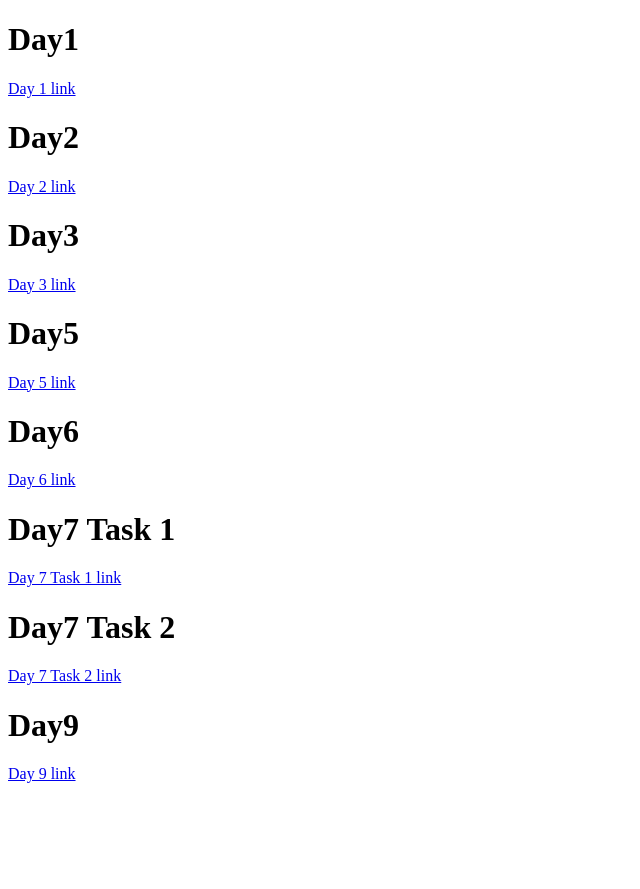
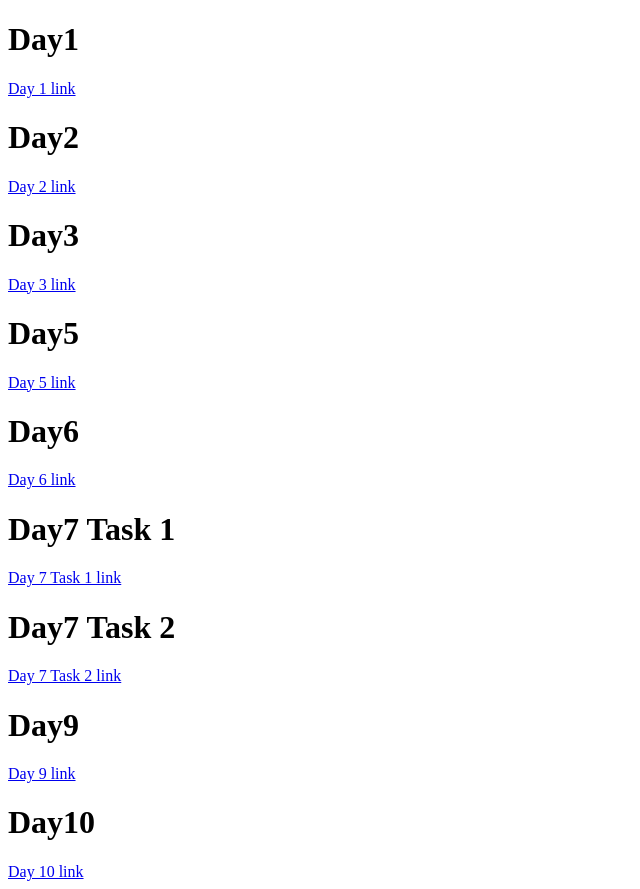
Before and after one commit to TarunAbhishek/10kcoders, a plain HTML site: page index.html in a window 1280 px wide. Shown: the whole page, without its empty margins (0-640 px from the left). Before the commit the page ends 800 px from the top, so only its background shows below. Drawn offline with Linux system fonts and the light colour scheme.

Commit message:
Update index.html

```diff
--- a/index.html
+++ b/index.html
@@ -23,5 +23,8 @@
     <a href="./Day7/Task2/index.html">Day 7 Task 2 link</a>
     <h1>Day9</h1>
     <a href="./Day9/index.html">Day 9 link</a>
+    <h1>Day10</h1>
+    <a href="./Day10/index.html">Day 10 link</a>
+
 </body>
 </html>
```
